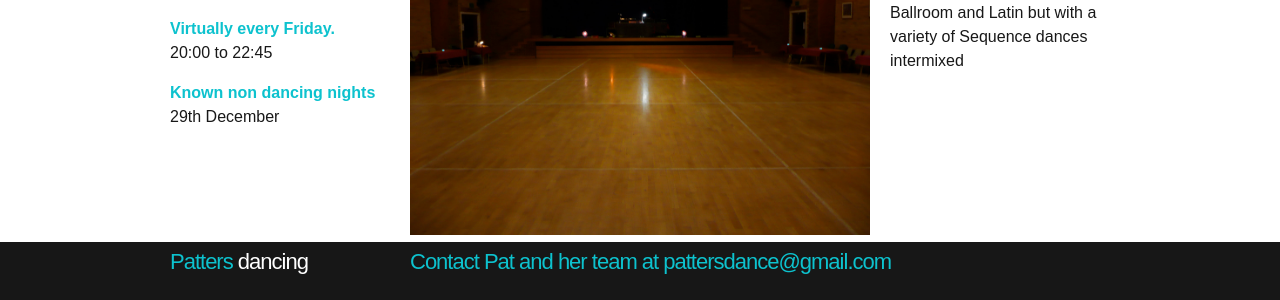
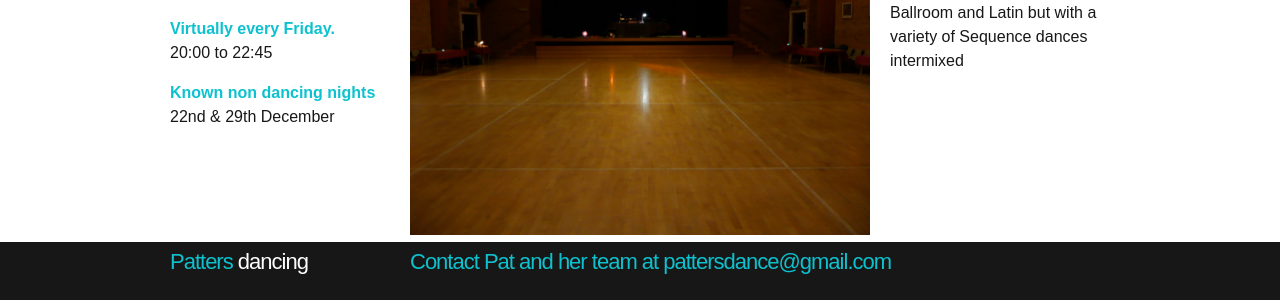
Before and after one commit to ramsayd/patters, a Jekyll site: the page built from 00_index.md, in a window 1280 px wide. Shown: the part 284-584 px from the top of the page. Built offline with Jekyll 4.4.1, drawn with Linux system fonts in a browser that asks for light colours.

Commit message:
Update 00_index.md

```diff
--- a/00_index.md
+++ b/00_index.md
@@ -13,7 +13,7 @@ permalink: "index.html"
       <dt class="heading-text">Virtually every Friday.</dt>
       <dt>20:00 to 22:45</dt>
       <dt class="heading-text non-dancing">Known non dancing nights</dt>
-            <dt> 29th December</dt>
+            <dt> 22nd & 29th December</dt>
     </dl>
   </dl>
 </article>
```
